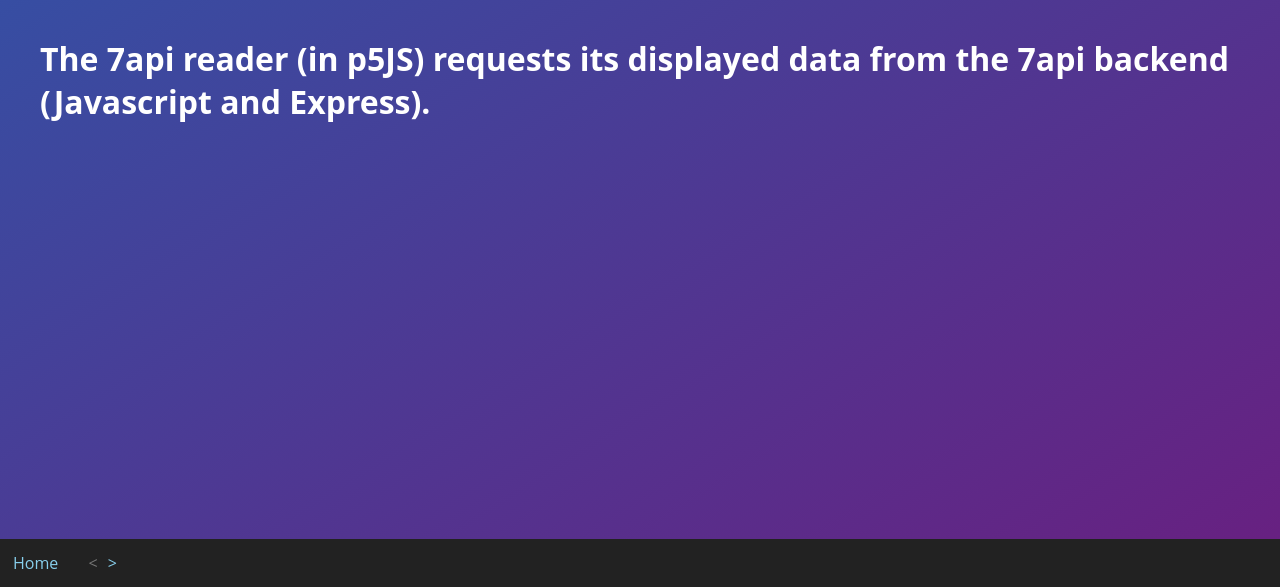
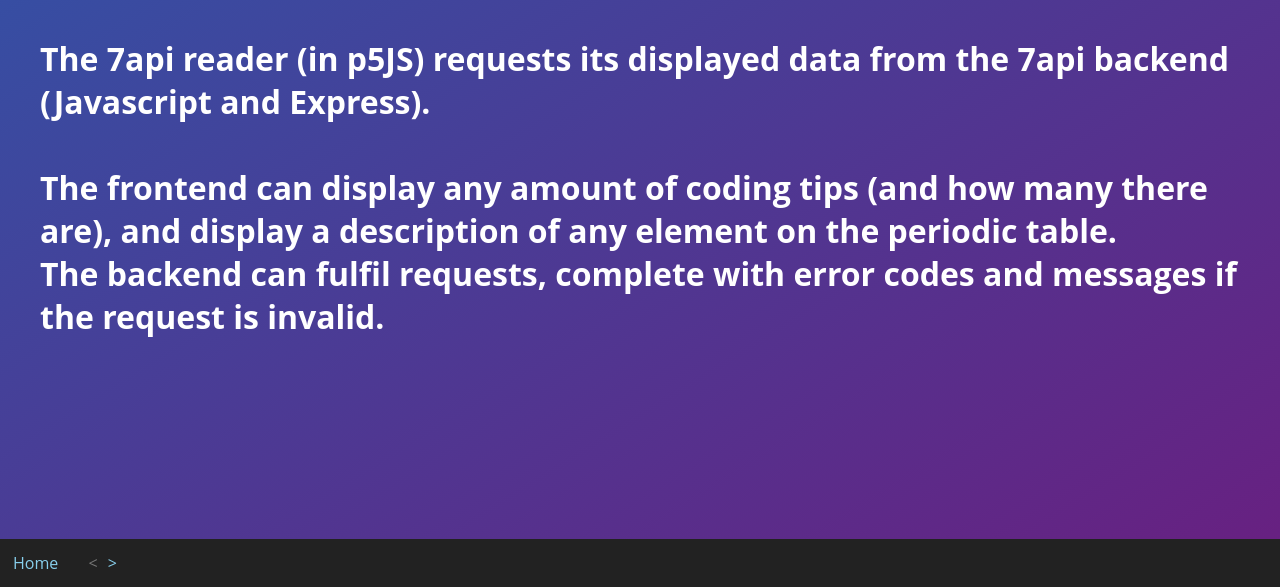
Before and after one commit to foxlldev/portfolio, a plain HTML site: page school/7api/index.html in a window 1280 px wide. Shown: the part 213-800 px from the top of the page. Drawn offline with nearby package versions, Linux system fonts and the light colour scheme.

Commit message:
Update index.html

```diff
--- a/school/7api/index.html
+++ b/school/7api/index.html
@@ -14,7 +14,10 @@
     <div id="slide-1" hidden>
         <h1 id="title">7api:<br>
             Tips and Element Data</h1>
-        <h2 id="subtitle">The 7api reader (in p5JS) requests its displayed data from the 7api backend (Javascript and Express).</h2>
+        <h2 id="subtitle">The 7api reader (in p5JS) requests its displayed data from the 7api backend (Javascript and Express).
+            <br><br>The frontend can display any amount of coding tips (and how many there are), and display a description of any element on the periodic table.
+            <br>The backend can fulfil requests, complete with error codes and messages if the request is invalid.
+        </h2>
     </div>
     <iframe id="slide-2" scrolling="no"></iframe>
     <iframe id="slide-3" scrolling="no"></iframe>
```
